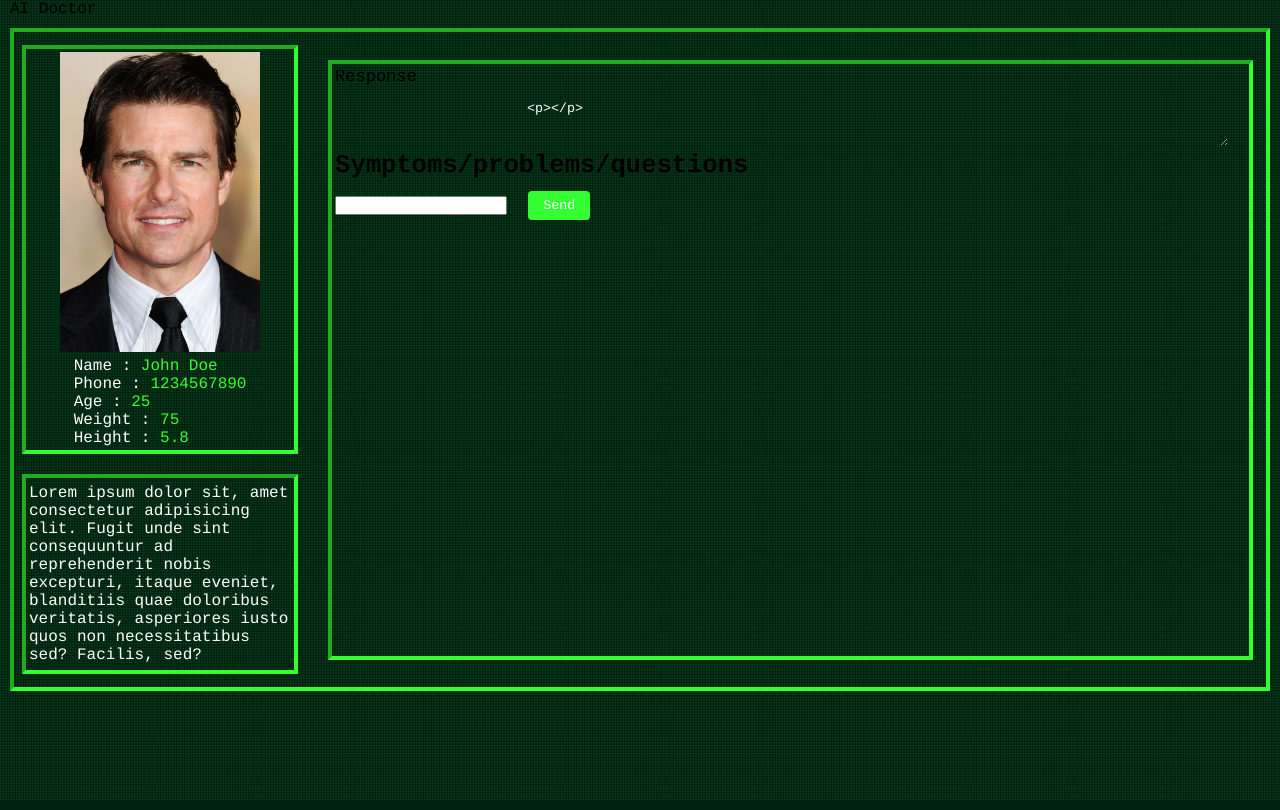
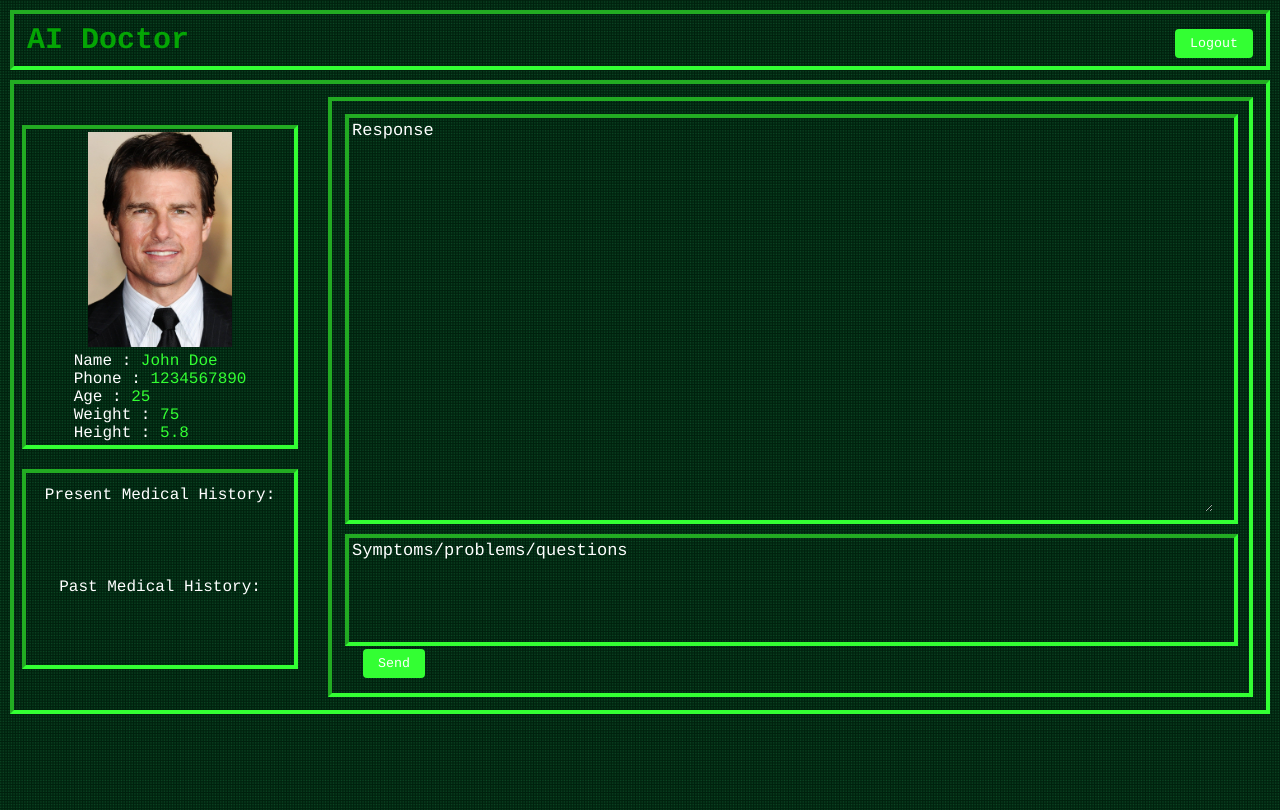
Before and after one commit to vikash06131721/Hacklahoma, a Flask app: page /home in a window 1280 px wide. Run offline with Flask 3, Linux system fonts and the light colour scheme; a user stored in the database is signed in.

Commit message:
Update index.html

```diff
--- a/AI Doctor/app/templates/index.html
+++ b/AI Doctor/app/templates/index.html
@@ -1,14 +1,22 @@
 <!DOCTYPE html>
 <html>
+
 <head>
     <title>AI Doctor</title>
-    <link rel="stylesheet" href="{{ url_for('static', filename='/style.css') }}">
+    <link rel="stylesheet" href="style.css">
     <link rel="stylesheet" href="https://unpkg.com/aos@next/dist/aos.css" />
 </head>
+
 <body>
+    <div class="navbar">
         <div class="title">
             AI Doctor
         </div>
+        <div class="logout">
+            <button id="logout" onclick="location.href='index.html'" >Logout</button>
+        </div>
+    </div>
+
 
     <!-- this is the main container which is being devided into two parts -->
     <!-- one is side box and other is main box for input and output -->
@@ -21,7 +29,7 @@
         <div class="sidebox">
             <div class="profile">
                 <div class="profile-pic">
-                <img src="profile-pic.jpg" alt="Profile Picture" style="width: 200px; height: auto;">
+                    <img src="profile-pic.jpg" alt="Profile Picture" style="width: auto; height: 215px;">
 
                 </div>
 
@@ -37,7 +45,8 @@
             </div>
 
             <div class="med-history">
-                Lorem ipsum dolor sit, amet consectetur adipisicing elit. Fugit unde sint consequuntur ad reprehenderit nobis excepturi, itaque eveniet, blanditiis quae doloribus veritatis, asperiores iusto quos non necessitatibus sed? Facilis, sed?
+                Present Medical History: <input type="text" id="presentMedHistory" class="green-text"></input><br>
+                Past Medical History: <input type="text" id="pastMedHistory" class="green-text"></input>
 
             </div>
 
@@ -49,25 +58,19 @@
 
 
 
-        <form class="mainbox" method="POST">
-            <div class="textbox">
+        <div class="mainbox">
+
+            <div class="textbox response-textbox">
+
                 <p>Response</p>
-                <textarea id="answer" rows="4" cols="50" style="color:white" readonly>
-                    {% if data is none %}
-                        <p></p>
-                    {% else %}
-                        {% for response in data.output %}
-                            <p>{{response}}</p>
-                        {% endfor %}
-                    {% endif %}
+                <textarea id="answer" rows="4" cols="50" readonly></textarea>
+            </div>
+            <div class="textbox symptoms-textbox">
+                Symptoms/problems/questions
+                <input id="symptoms" rows="4" cols="50" ></input>
+                <button id="sendButton" >Send</button>
+            </div>
 
-                </textarea>
-            </div>
-            <div class="textbox">
-                <h2>Symptoms/problems/questions</h2>
-                <input id="Symptoms" name="Symptoms" rows="4" cols="50" style="color:black" >
-                <button id="sendButton">Send</button>
-            </div>
             <!-- <div class="slider">
                 <h2>Token:</h2>
                 <input type="range" min="0" max="100" value="50" id="tokenSlider">
@@ -80,7 +83,7 @@
                 <h2>Top P:</h2>
                 <input type="range" min="0" max="100" value="50" id="topPSlider">
             </div> -->
-        </form>
+        </div>
 
     </div>
 
@@ -89,18 +92,19 @@
         const inputSizeSlider = document.getElementById("inputSizeSlider");
         const topPSlider = document.getElementById("topPSlider");
 
-    tokenSlider.addEventListener("input", function() {
+        tokenSlider.addEventListener("input", function () {
             // Code to handle token slider change
         });
 
-    inputSizeSlider.addEventListener("input", function() {
+        inputSizeSlider.addEventListener("input", function () {
             // Code to handle input size slider change
         });
 
-    topPSlider.addEventListener("input", function() {
+        topPSlider.addEventListener("input", function () {
             // Code to handle top P slider change
         });
 
     </script>
 </body>
+
 </html>
```
Lines whose indentation alone changed are shown as unchanged.
